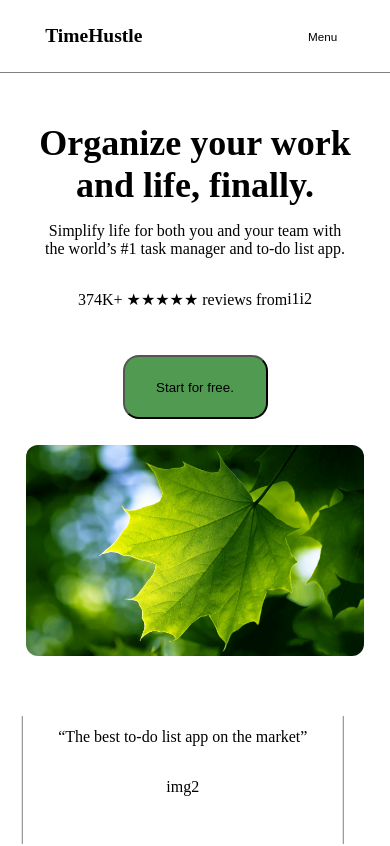
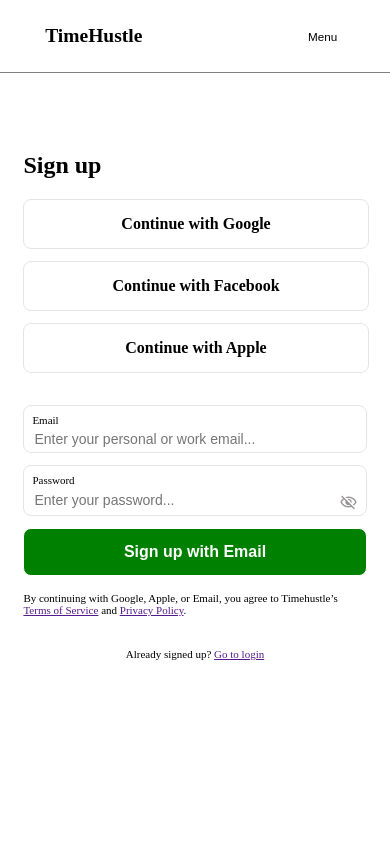
Before and after one commit to PiyushDaulatkar/hustlemode-web, an Angular app: page /user/register in a window 390 px wide. Before the commit this address led to /. Shown: the top 846 px of the page. Built offline with nearby package versions, Linux system fonts and the light colour scheme.

Commit message:
86cyh3k2g Implement responsive UserRegisteration Component (HTML & CSS).

```diff
--- a/src/app/app.component.html
+++ b/src/app/app.component.html
@@ -1 +1 @@
-<app-landing-page/>
+<router-outlet />
--- a/src/app/app.component.ts
+++ b/src/app/app.component.ts
@@ -1,11 +1,11 @@
 import { Component } from '@angular/core';
 
-import { LandingPageComponent } from './landing-page/landing-page.component';
+import { RouterOutlet } from '@angular/router';
 
 @Component({
   selector: 'app-root',
   standalone: true,
-  imports: [LandingPageComponent],
+  imports: [RouterOutlet],
   templateUrl: './app.component.html',
   styleUrl: './app.component.css',
 })
--- a/src/app/app.routes.ts
+++ b/src/app/app.routes.ts
@@ -1,3 +1,14 @@
 import { Routes } from '@angular/router';
+import { UserRegisterComponent } from './auth/user-register/user-register.component';
+import { LandingPageComponent } from './landing-page/landing-page.component';
 
-export const routes: Routes = [];
+export const routes: Routes = [
+  {
+    path: '',
+    component: LandingPageComponent,
+  },
+  {
+    path: 'user/register',
+    component: UserRegisterComponent,
+  },
+];
--- /dev/null
+++ b/src/app/auth/user-register/user-register.component.css
@@ -0,0 +1,156 @@
+.external-register a {
+  text-decoration: none;
+  color: inherit;
+  display: flex;
+  justify-content: center;
+  align-items: center;
+  width: 100%;
+  height: 48px;
+  border: 1px solid #e6e5e5;
+  border-radius: 8px;
+  font-weight: bold;
+  font-size: 18px;
+}
+
+.external-register a:hover {
+  background-color: #ccc;
+}
+
+button {
+  background-color: green;
+  width: 100%;
+  height: 48px;
+  border: 1px solid;
+  border-radius: 8px;
+  font-weight: bold;
+  font-size: 16px;
+  color: white;
+}
+
+button:hover {
+  background-color: greenyellow;
+  color: black;
+}
+
+.center {
+  margin-top: 60px;
+  display: flex;
+  width: 100%;
+  justify-content: center;
+  gap: 30px;
+}
+
+.register {
+  width: 400px;
+}
+
+.external-register {
+  display: flex;
+  flex-direction: column;
+  gap: 12px;
+  padding-bottom: 16px;
+}
+
+form {
+  display: flex;
+  flex-direction: column;
+  padding-top: 16px;
+  gap: 12px;
+}
+
+div > form > div {
+  display: flex;
+  flex-direction: column;
+  gap: 4px;
+  width: 100%;
+  border: 1px solid #e6e5e5;
+  border-radius: 8px;
+  padding: 8px 8px 4px;
+  box-sizing: border-box;
+}
+
+form label {
+  font-size: 13px;
+  font-weight: 500;
+}
+
+form input {
+  border: none;
+  outline: none;
+  font-size: 16px;
+}
+
+.images {
+  width: auto;
+  display: grid;
+  grid-template-columns: repeat(2, 1fr);
+  gap: 16px;
+  padding: 60px;
+  padding-top: 100px;
+  padding-right: 0;
+}
+
+.images img {
+  max-width: 200px;
+  max-height: 125px;
+  width: 100%;
+  height: auto;
+  border-radius: 8px;
+}
+
+.agree,
+.login {
+  font-size: 13px;
+}
+
+.agree {
+  padding-block: 16px;
+}
+
+.login {
+  padding-top: 16px;
+  text-align: center;
+}
+
+.material-symbols-outlined {
+  color: rgba(138, 135, 135, 0.897);
+  font-size: 18px;
+  margin-top: 3px;
+}
+
+.password-container {
+  display: flex;
+}
+
+.password-container input {
+  flex: 1;
+}
+
+@media (max-width: 992px) {
+  .images {
+    display: none;
+  }
+
+  .register {
+    padding: 0px 6vw;
+  }
+}
+
+@media (max-width: 400px) {
+  .center {
+    width: 100%;
+  }
+
+  .external-register a {
+    font-size: 16px;
+  }
+
+  form label, .agree,
+  .login {
+    font-size: 11px;
+  }
+
+  form input {
+    font-size: 14px;
+  }
+}
--- /dev/null
+++ b/src/app/auth/user-register/user-register.component.html
@@ -0,0 +1,46 @@
+<app-header />
+<div class="center">
+  <div class="register">
+    <h2>Sign up</h2>
+    <div class="external-register">
+      <a href="">Continue with Google</a>
+      <a href="">Continue with Facebook</a>
+      <a href="">Continue with Apple</a>
+    </div>
+    <form (ngSubmit)="OnSubmit()">
+      <div>
+        <label for="email">Email</label>
+        <input
+          id="email"
+          type="text"
+          placeholder="Enter your personal or work email..."
+        />
+      </div>
+      <div>
+        <label for="password">Password</label>
+        <div class="password-container">
+          <input
+            id="password"
+            [type]="showPassword ? 'true' : 'password'"
+            placeholder="Enter your password..."
+          />
+          <span class="material-symbols-outlined" (click)="togglePasswordVisibility()">
+            {{ showPassword ? 'visibility' : 'visibility_off' }}
+          </span>
+        </div>
+      </div>
+      <button>Sign up with Email</button>
+    </form>
+    <div class="agree">
+      By continuing with Google, Apple, or Email, you agree to Timehustle’s
+      <a href="">Terms of Service</a> and <a href="">Privacy Policy</a>.
+    </div>
+    <div class="login">Already signed up? <a href="">Go to login</a></div>
+  </div>
+  <div class="images">
+    <img src="1.jpg" alt="" />
+    <img src="1.jpg" alt="" />
+    <img src="1.jpg" alt="" />
+    <img src="1.jpg" alt="" />
+  </div>
+</div>
--- /dev/null
+++ b/src/app/auth/user-register/user-register.component.ts
@@ -0,0 +1,19 @@
+import { Component } from '@angular/core';
+import { HeaderComponent } from '../../landing-page/header/header.component';
+
+@Component({
+  selector: 'app-user-register',
+  standalone: true,
+  imports: [HeaderComponent],
+  templateUrl: './user-register.component.html',
+  styleUrl: './user-register.component.css',
+})
+export class UserRegisterComponent {
+  showPassword: boolean = false;
+
+  togglePasswordVisibility() {
+    this.showPassword = !this.showPassword;
+  }
+
+  OnSubmit() {}
+}
--- a/src/app/landing-page/header/header.component.html
+++ b/src/app/landing-page/header/header.component.html
@@ -19,7 +19,7 @@
         <button><span>Log in</span></button>
       </li>
       <li>
-        <button class="last-button"><span>Start for free</span></button>
+        <button class="last-button" (click)="navigateToRegister()"><span>Start for free</span></button>
       </li>
     </ul>
   </div>
@@ -41,6 +41,6 @@
   <div class="horizontal-divider"></div>
   <div class="navbar__drawer__horizontal-list">
     <button><span>Log in</span></button>
-    <button><span>Start for free</span></button>
+    <button (click)="navigateToRegister()"><span>Start for free</span></button>
   </div>
 </div>
--- a/src/app/landing-page/header/header.component.ts
+++ b/src/app/landing-page/header/header.component.ts
@@ -1,4 +1,5 @@
 import { Component, DestroyRef, inject, OnInit, output } from '@angular/core';
+import { Router } from '@angular/router';
 
 import { ResponsiveService } from '../../services/responsive.service';
 
@@ -14,6 +15,7 @@ export class HeaderComponent implements OnInit {
   drawerState = output<boolean>();
   private readonly responsiveService = inject(ResponsiveService);
   private readonly destroyRef = inject(DestroyRef);
+  private readonly router = inject(Router);
 
   ngOnInit(): void {
     const subscription = this.responsiveService.screenWidth$.subscribe(
@@ -34,4 +36,10 @@ export class HeaderComponent implements OnInit {
     this.isDrawerHidden = !this.isDrawerHidden;
     this.drawerState.emit(this.isDrawerHidden);
   }
+
+  navigateToRegister() {
+    this.router.navigate(['/user/register'], {
+      replaceUrl: true,
+    });
+  }
 }
--- a/src/index.html
+++ b/src/index.html
@@ -1,11 +1,15 @@
-<!doctype html>
+<!DOCTYPE html>
 <html lang="en">
   <head>
-  <meta charset="utf-8">
+    <meta charset="utf-8" />
     <title>HustlemodeWeb</title>
-  <base href="/">
-  <meta name="viewport" content="width=device-width, initial-scale=1">
-  <link rel="icon" type="image/x-icon" href="favicon.ico">
+    <base href="/" />
+    <meta name="viewport" content="width=device-width, initial-scale=1" />
+    <link rel="icon" type="image/x-icon" href="favicon.ico" />
+    <link
+      rel="stylesheet"
+      href="https://fonts.googleapis.com/css2?family=Material+Symbols+Outlined:opsz,wght,FILL,GRAD@24,400,0,0&icon_names=visibility,visibility_off"
+    />
   </head>
   <body>
     <app-root></app-root>
```
Also changed, not shown: 1 other file (tests, documents, lock files or other folders). Lines whose indentation alone changed are shown as unchanged.
